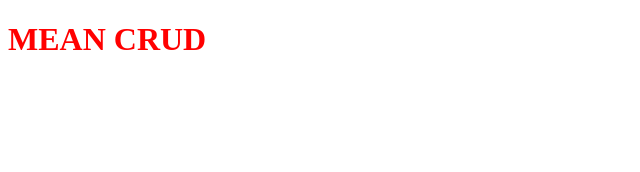
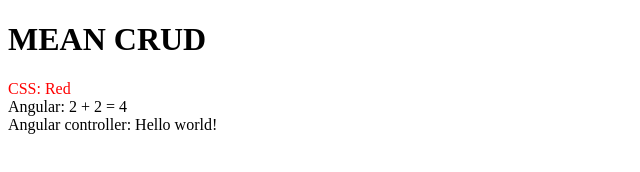
Before and after one commit to erikisaac/mean_crud, a website: page public/index.html in a window 1280 px wide. Shown: the whole page, without its empty margins (0-640 px from the left). Drawn offline with nearby package versions, Linux system fonts and the light colour scheme.

Commit message:
Angular online.

```diff
--- a/public/index.html
+++ b/public/index.html
@@ -3,11 +3,17 @@
 <head>
 	<title>MEAN CRUD</title>
 	<link rel="stylesheet" type="text/css" href="main.css">
+	<script src="https://ajax.googleapis.com/ajax/libs/angularjs/1.5.8/angular.min.js"></script>
 	<script type="text/javascript" src="main.js"></script>
 </head>
-<body>
+<body ng-app="mean_crudApp">
 
 	<h1>MEAN CRUD</h1>
+	<div class="css_online">CSS: Red</div>
+	<div>Angular: 2 + 2 = {{ 2 + 2 }}</div>
+	<div data-ng-controller="HelloWorldController as helloWorldCont">
+		Angular controller: {{ helloWorldCont.helloWorld() }}
+	</div>
 
 </body>
 </html>
--- a/public/main.css
+++ b/public/main.css
@@ -1,3 +1,3 @@
-h1 {
+.css_online {
 	color: red;
 }
--- a/public/main.js
+++ b/public/main.js
@@ -1 +1,12 @@
-console.log("main.js online!")
+console.log("main.js online!");
+
+var app = angular.module("mean_crudApp", []);
+
+app.controller("HelloWorldController", HelloWorldController);
+
+function HelloWorldController(){
+  this.helloWorld = function(hi) {
+		hi = "Hello world!";
+		return hi;
+	};
+};
```
Also changed, not shown: bower.json (added, +20 -0 lines), 1 other file.
